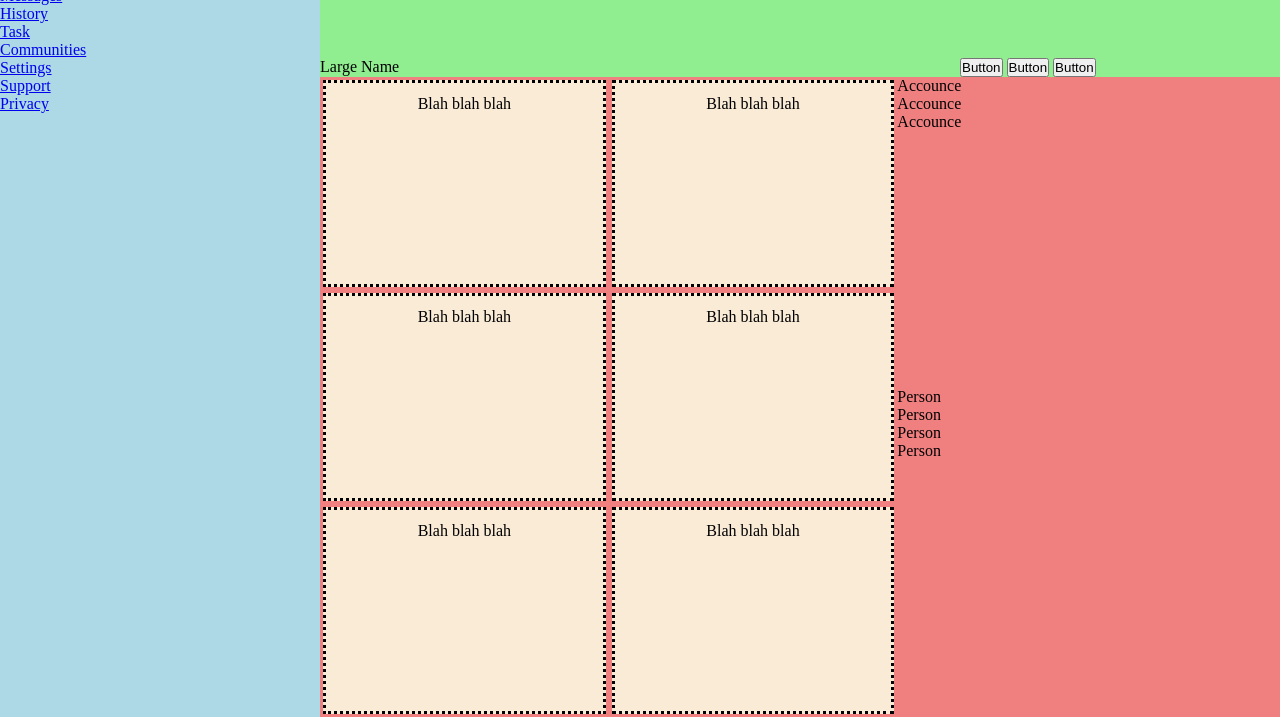
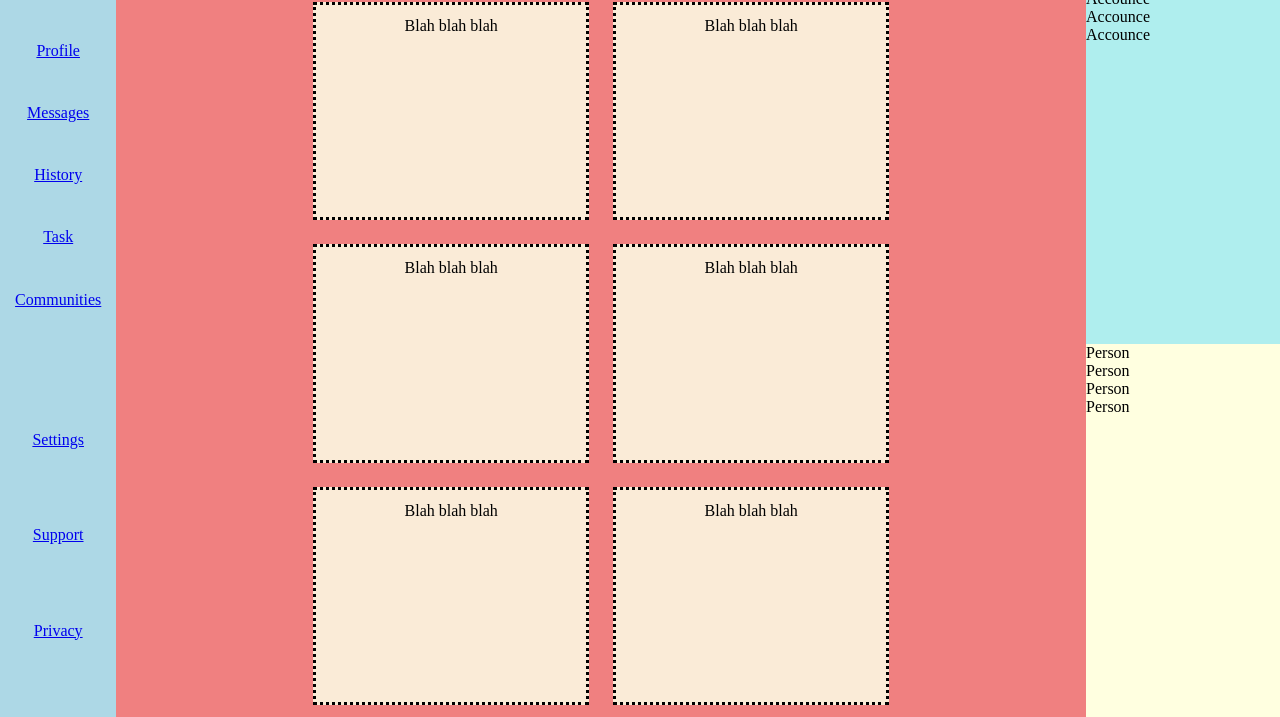
Before and after one commit to Davidjdavid/Admin-Dashboard, a plain HTML site: page index.html in a window 1280 px wide. Shown: the part 83-800 px from the top of the page. Drawn offline with Linux system fonts and the light colour scheme.

Commit message:
cleaned up the grid layout

```diff
--- a/index.html
+++ b/index.html
@@ -16,7 +16,6 @@
             <div class="sidebarLinks">
                 <div class="firstLinks">
                     <a href="/">Home</a>
-                    <i class="fas fa-band-aid"></i>
                     <a href="/">Profile</a>
                     <a href="/">Messages</a>
                     <a href="/">History</a>
@@ -30,6 +29,7 @@
                 </div>
             </div>
         </div>
+        <div class="mainArea">
             <div class="header">
                 <div class="topHeaderArea">
                     <form>
@@ -104,5 +104,7 @@
                 </div>
             </div>
         </div>
+
+    </div>
 </body>
 </html>
--- a/style.css
+++ b/style.css
@@ -9,29 +9,27 @@ img {
 
 .content {
     display: grid;
-    grid-template-columns: 1fr 3fr;
+    grid-template-columns: 1fr 10fr;
     grid-template-rows: 1fr 4fr;
     height: 100vh;
 }
 
 .header {
     background-color: lightgreen;
-    grid-row: 1 / 2;
+    display: grid;
 }
 
 .sidebar {
     background-color: lightblue;
-    grid-row: 1 / 3 ;
+    display: grid;
+    grid-template-rows: auto 1fr;
 }
 
-.firstLinks {
-    display: grid;
-    grid-template-columns: repeat(1, 1fr);
-}
-
-.secondLinks {
-    display: grid;
-    grid-template-columns: repeat(1, 1fr);
+.firstLinks, .secondLinks {
+    display: flex;
+    flex-direction: column;
+    justify-content: space-evenly;
+    align-items: center;
 }
 
 .sidebarLinks {
@@ -42,21 +40,22 @@ img {
 .mainContent {
     display: grid;
     background-color: lightcoral;
+    grid-template-columns: 5fr 1fr
 }
 
 .projectArea {
     display: grid;
     grid-template-rows: repeat(3, 1fr);
     grid-template-columns: repeat(2, clamp(50px, 50%, 300px));
-    grid-column: 1 / 2;
-    grid-row: 1 / 3;
-
+    grid-row: 1/3;
+    justify-content: center;
+    align-content: center;
 }
 
 .project {
     border-style: dotted;
     padding: 12px;
-    margin: 3px;
+    margin: 12px;
     background-color: antiquewhite;
     text-align: center;
 }
@@ -64,7 +63,7 @@ img {
 .announcementArea {
     grid-column: 2 / 3;
     grid-row: 1 / 2;
-
+    background-color: paleturquoise;
 }
 
 .announcement {
@@ -74,16 +73,12 @@ img {
 .trendingArea {
     grid-column: 2 / 3;
     grid-row: 2 / 3;
-}
-
-.header {
-    display: grid;
-    grid-template-rows: 2fr;
+    background-color: lightyellow;
 }
 
 .topHeaderArea {
     display: grid;
-    grid-template-columns: 1fr 1fr;
+    grid-template-columns: 2fr auto;
 }
 
 .bottomHeaderArea {
@@ -100,3 +95,9 @@ img {
     display: grid;
     grid-template-columns: 1fr 1fr 1fr;
 }
+
+.mainArea {
+    display: grid;
+    grid-template-rows: 1fr 10fr;
+    height: 100vh;
+}
```
Lines whose indentation alone changed are shown as unchanged.
